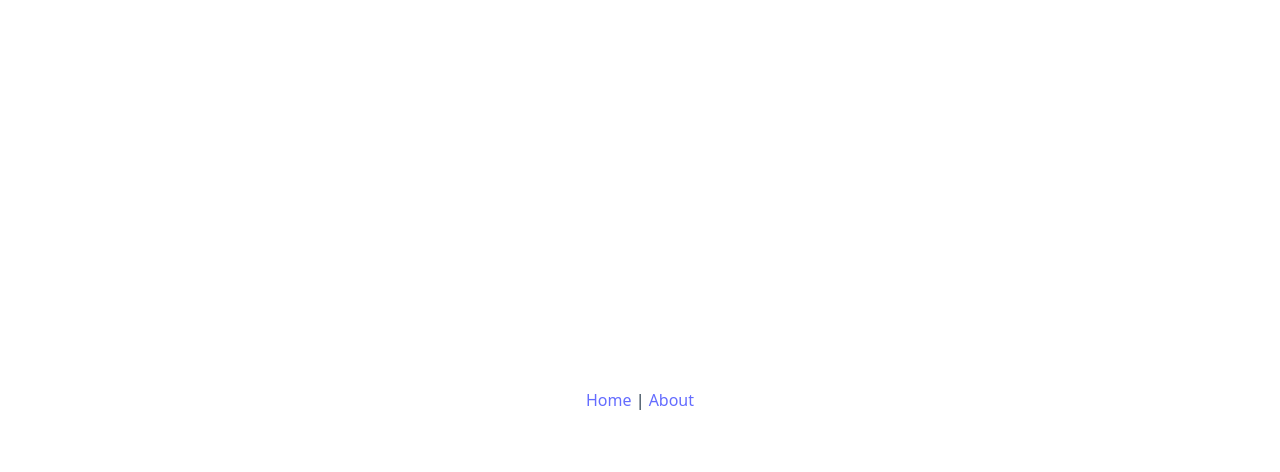
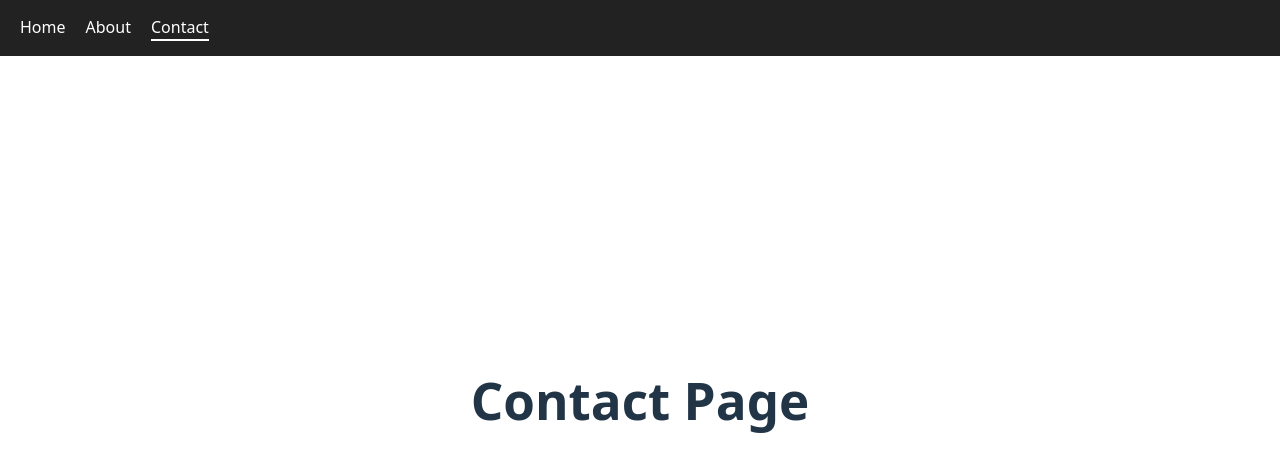
Before and after one commit to kotakbulat/kotakbulat.github.io, a React (Vite) app: page /contact in a window 1280 px wide. Before the commit this address had no page. Shown: the top 472 px of the page. Built offline with nearby package versions, Linux system fonts and the light colour scheme.

Commit message:
feat: add Navigation Bar feature

```diff
--- a/src/App.tsx
+++ b/src/App.tsx
@@ -1,8 +1,9 @@
 import './App.css'
 
-import { BrowserRouter, Routes, Route, Link } from 'react-router-dom'
-import Home from './pages/Home'
-import About from './pages/About'
+import { BrowserRouter, Routes, Route } from 'react-router-dom'
+import NavigationBar from './components/NavigationBar'
+import { routes } from './router/routes'
+
 
 
 function App() {
@@ -10,14 +11,16 @@ function App() {
   return (
     <>
       <BrowserRouter>
-        <nav>
-          <Link to = '/'>Home</Link> |{" "}
-          <Link to = '/about'>About</Link>
-        </nav>
+        <NavigationBar />
 
         <Routes>
-          <Route path='/' element = {<Home />} />
-          <Route path='/about' element = {<About />} />
+          {routes.map((route) => (
+            <Route
+              key={route.path}
+              path={route.path}
+              element={route.element}
+              />
+          ))}
         </Routes>
       </BrowserRouter>
     </>
--- /dev/null
+++ b/src/components/NavigationBar.css
@@ -0,0 +1,23 @@
+.navbar {
+    position: fixed;
+    top: 0;
+    left: 0;
+    width: 100%;
+
+    display: flex;
+    gap: 20px;
+
+    background: #222;
+    padding: 15px 20px;
+    z-index: 1000;
+}
+
+.navlink {
+    color: white;
+    text-decoration: none;
+}
+
+.navlink.active {
+    font-weigth: bold;
+    border-bottom: 2px solid white;
+}
--- /dev/null
+++ b/src/components/NavigationBar.tsx
@@ -0,0 +1,24 @@
+import { NavLink } from "react-router-dom";
+import { routes } from "../router/routes";
+import "./NavigationBar.css"
+
+function NavigationBar() {
+    return (
+        <nav className="navbar">
+            {routes.map((route) => (
+                <NavLink
+                    key={route.path}
+                    to={route.path}
+                    className={({ isActive }) =>
+                        isActive ? "navlink active" : "navlink"
+                    }
+                >
+                    {route.name}
+                </NavLink>
+            ))}
+        </nav>
+    )
+}
+
+
+export default NavigationBar
--- /dev/null
+++ b/src/pages/Contact.tsx
@@ -0,0 +1,5 @@
+function Contact() {
+    return <h1>Contact Page</h1>
+}
+
+export default Contact
--- /dev/null
+++ b/src/router/routes.tsx
@@ -0,0 +1,22 @@
+import Home from "../pages/Home";
+import About from "../pages/About";
+import Contact from "../pages/Contact";
+
+
+export const routes = [
+    {
+        path: "/",
+        name: "Home",
+        element: <Home />,
+    },
+    {
+        path: "/about",
+        name: "About",
+        element: <About />,
+    },
+    {
+        path: "/contact",
+        name: "Contact",
+        element: <Contact />,
+    },
+]
```
